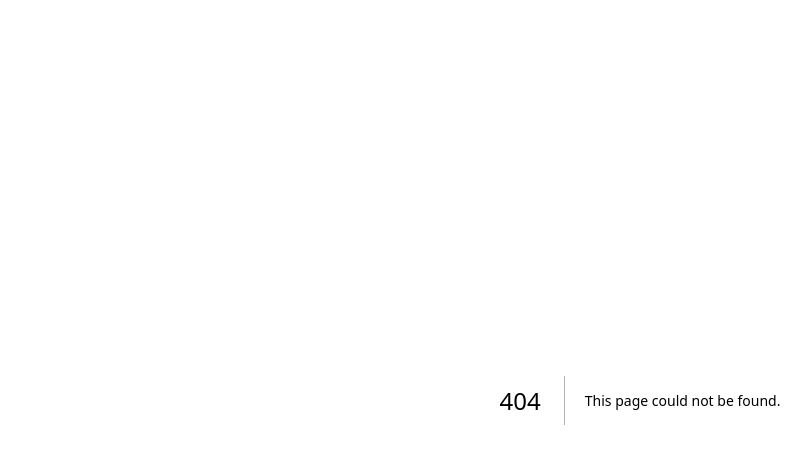
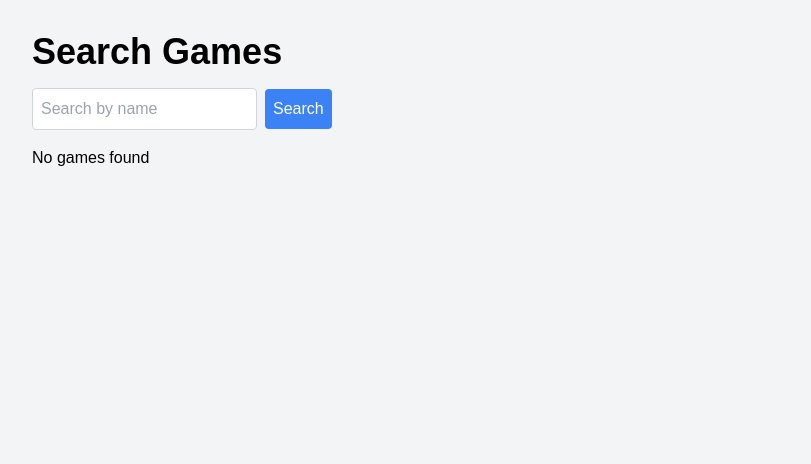
Before and after one commit to B9JagoNgadpro/gametime_frontend, a Next.js app: page / in a window 1280 px wide. Before the commit this address had no page. Shown: the top 464 px of the page, without its empty margins (0-811 px from the left). Built offline with nearby package versions, Linux system fonts and the light colour scheme.

Commit message:
Add search home page component to pages directory

```diff
--- /dev/null
+++ b/src/pages/index.tsx
@@ -0,0 +1,42 @@
+"use client";
+import { useState } from 'react';
+import axios from 'axios';
+import GameList from '../components/GameList';
+
+const HomePage = () => {
+    const [query, setQuery] = useState('');
+    const [games, setGames] = useState([]);
+
+    const handleSearch = async (e: React.FormEvent) => {
+        e.preventDefault();
+        try {
+        const response = await axios.get('http://localhost:8080/api/games', {
+            params: { name: query },
+        });
+        setGames(response.data);
+        } catch (error) {
+        console.error('Error fetching games:', error);
+        }
+    };
+
+    return (
+        <div className="min-h-screen bg-gray-100 p-8 dark:bg-gray-900 dark:text-white">
+        <h1 className="text-4xl font-bold mb-4">Search Games</h1>
+        <form onSubmit={handleSearch} className="mb-4">
+            <input
+            type="text"
+            value={query}
+            onChange={(e) => setQuery(e.target.value)}
+            placeholder="Search by name"
+            className="p-2 border border-gray-300 rounded mr-2"
+            />
+            <button type="submit" className="p-2 bg-blue-500 text-white rounded">
+            Search
+            </button>
+        </form>
+        <GameList games={games} />
+        </div>
+    );
+};
+
+export default HomePage;
```
